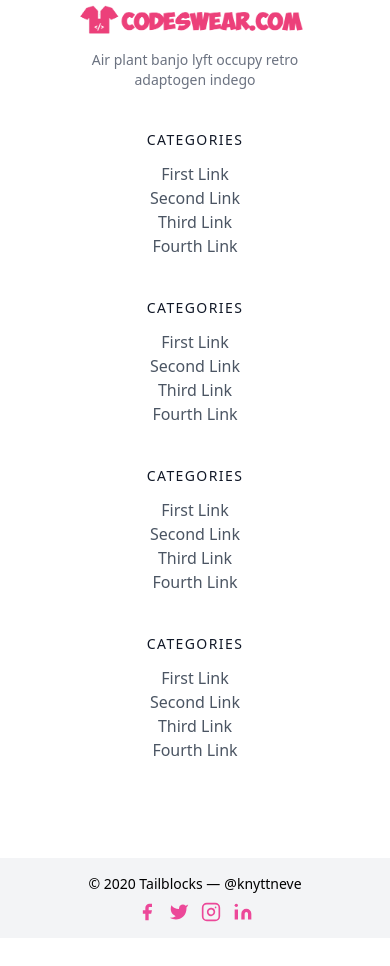
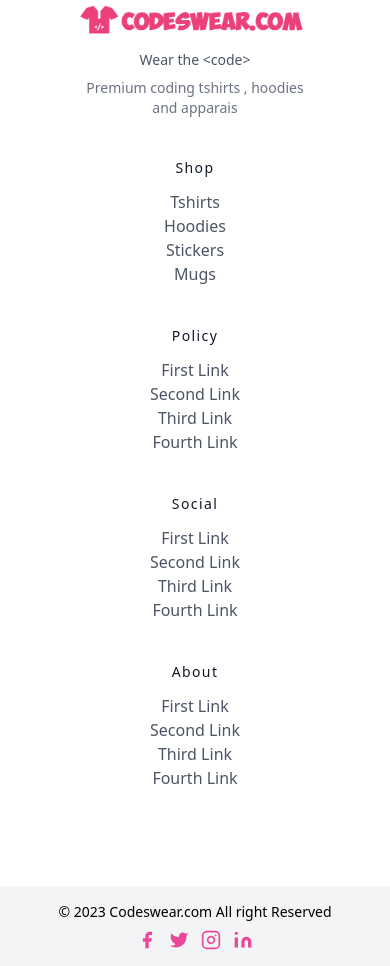
Before and after one commit to kavijakhar/Codeswear-next.js, a Next.js app: page / in a window 390 px wide. Shown: the part 2340-3306 px from the top of the page. Before the commit the page ends 3278 px from the top, so only its background shows below. Built offline with nearby package versions, Linux system fonts and the light colour scheme.

Commit message:
Replacing Dummy Text on Codeswear.com

```diff
--- a/components/Footer.js
+++ b/components/Footer.js
@@ -11,11 +11,29 @@ const Footer = () => {
                         <Link href={"/"} className="flex title-font font-medium items-center md:justify-start justify-center text-gray-900">
                             <Image src="/logo.png" alt=""  width={240} height={50}/>
                         </Link>
-                        <p className="mt-2 text-sm text-gray-500 px-4">Air plant banjo lyft occupy retro adaptogen indego</p>
+                        <p className="mt-2 text-sm text-gray-600 px-4">Wear the &lt;code&gt;</p>
+                        <p className="mt-2 text-sm text-gray-500 px-4">Premium coding tshirts , hoodies and apparais</p>
                     </div>
                     <div className="flex-grow flex flex-wrap md:pl-20 -mb-10 md:mt-0 mt-10 md:text-left text-center">
                         <div className="lg:w-1/4 md:w-1/2 w-full px-4">
-                            <h2 className="title-font font-medium text-gray-900 tracking-widest text-sm mb-3">CATEGORIES</h2>
+                            <h2 className="title-font font-medium text-gray-900 tracking-widest text-sm mb-3">Shop</h2>
+                            <nav className="list-none mb-10">
+                                <Link href={'/tshirts'}>
+                                    <p className="text-gray-600 hover:text-gray-800">Tshirts</p>
+                                </Link>
+                                <Link href={'/hoodies'}>
+                                    <p className="text-gray-600 hover:text-gray-800">Hoodies</p>
+                                </Link>
+                                <Link href={'/stickers'}>
+                                    <p className="text-gray-600 hover:text-gray-800">Stickers</p>
+                                </Link>
+                                <Link href={'/mugs'}>
+                                    <p className="text-gray-600 hover:text-gray-800">Mugs</p>
+                                </Link>
+                            </nav>
+                        </div>
+                        <div className="lg:w-1/4 md:w-1/2 w-full px-4">
+                            <h2 className="title-font font-medium text-gray-900 tracking-widest text-sm mb-3">Policy</h2>
                             <nav className="list-none mb-10">
                                 <li>
                                     <a className="text-gray-600 hover:text-gray-800">First Link</a>
@@ -32,7 +50,7 @@ const Footer = () => {
                             </nav>
                         </div>
                         <div className="lg:w-1/4 md:w-1/2 w-full px-4">
-                            <h2 className="title-font font-medium text-gray-900 tracking-widest text-sm mb-3">CATEGORIES</h2>
+                            <h2 className="title-font font-medium text-gray-900 tracking-widest text-sm mb-3">Social</h2>
                             <nav className="list-none mb-10">
                                 <li>
                                     <a className="text-gray-600 hover:text-gray-800">First Link</a>
@@ -49,24 +67,7 @@ const Footer = () => {
                             </nav>
                         </div>
                         <div className="lg:w-1/4 md:w-1/2 w-full px-4">
-                            <h2 className="title-font font-medium text-gray-900 tracking-widest text-sm mb-3">CATEGORIES</h2>
-                            <nav className="list-none mb-10">
-                                <li>
-                                    <a className="text-gray-600 hover:text-gray-800">First Link</a>
-                                </li>
-                                <li>
-                                    <a className="text-gray-600 hover:text-gray-800">Second Link</a>
-                                </li>
-                                <li>
-                                    <a className="text-gray-600 hover:text-gray-800">Third Link</a>
-                                </li>
-                                <li>
-                                    <a className="text-gray-600 hover:text-gray-800">Fourth Link</a>
-                                </li>
-                            </nav>
-                        </div>
-                        <div className="lg:w-1/4 md:w-1/2 w-full px-4">
-                            <h2 className="title-font font-medium text-gray-900 tracking-widest text-sm mb-3">CATEGORIES</h2>
+                            <h2 className="title-font font-medium text-gray-900 tracking-widest text-sm mb-3">About</h2>
                             <nav className="list-none mb-10">
                                 <li>
                                     <a className="text-gray-600 hover:text-gray-800">First Link</a>
@@ -86,8 +87,8 @@ const Footer = () => {
                 </div>
                 <div className="bg-gray-100">
                     <div className="container mx-auto py-4 px-5 flex flex-wrap flex-col sm:flex-row">
-                        <p className="text-black text-sm text-center sm:text-left">© 2020 Tailblocks —
-                            <a href="https://twitter.com/knyttneve" rel="noopener noreferrer" className="text-black ml-1" target="_blank">@knyttneve</a>
+                        <p className="text-black text-sm text-center sm:text-left">© 2023 Codeswear.com All right Reserved
+
                         </p>
                         <span className="inline-flex sm:ml-auto sm:mt-0 mt-2 justify-center sm:justify-start">
                             <a className="text-pink-500 cursor-pointer">
--- a/components/Navbar.js
+++ b/components/Navbar.js
@@ -30,10 +30,10 @@ const Navbar = ({ cart, addtocart, removefromcart, clearcart, subTotal }) => {
             </div>
             <div className="nav ml-7 mt-2 ">
                 <ul className='flex items-center space-x-4 md:text-xl font-medium'>
-                    <Link href={'/tshirts'}> <li>Tshirts</li></Link>
-                    <Link href={'/hoodies'}> <li>Hoddies</li></Link>
-                    <Link href={'/stickers'}> <li>Stickers</li></Link>
-                    <Link href={'/mugs'}> <li>Mugs</li></Link>
+                    <Link href={'/tshirts'}> <li className='hover:text-pink-600'>Tshirts</li></Link>
+                    <Link href={'/hoodies'}> <li className='hover:text-pink-600'>Hoddies</li></Link>
+                    <Link href={'/stickers'}> <li className='hover:text-pink-600'>Stickers</li></Link>
+                    <Link href={'/mugs'}> <li className='hover:text-pink-600'>Mugs</li></Link>
                 </ul>
             </div>
             <div className="cart flex right-0 absolute mx-5 font-medium">
@@ -51,7 +51,7 @@ const Navbar = ({ cart, addtocart, removefromcart, clearcart, subTotal }) => {
 
                         return <li key={k}>
                             <div className="item flex my-5">
-                                <div className="w-2/3  font-semibold">{cart[k].name}</div>
+                                <div className="w-2/3  font-semibold">{cart[k].name} ({cart[k].size }/ {cart[k].variant})</div>
                                 <div className="w-1/3  flex items-center justify-center  font-bold text-pink-500 ml-2 "> <AiFillMinusCircle className='text-2xl cursor-pointer' onClick={() => { removefromcart(k, 1, cart[k].size, cart[k].price, cart[k].name, cart[k].variant) }} /><span className='mx-1 bg-white rounded-sm text-pink-500 px-2 text-xl'>{cart[k].qty}</span><AiFillPlusCircle onClick={() => { addtocart(k, 1, cart[k].size, cart[k].price, cart[k].name, cart[k].variant) }} className='text-2xl  cursor-pointer' /></div>
                             </div>
                         </li>
```
Also changed, not shown: pages/product/[slug].js (+30 -61 lines), pages/tshirts.js (+76 -13 lines).
